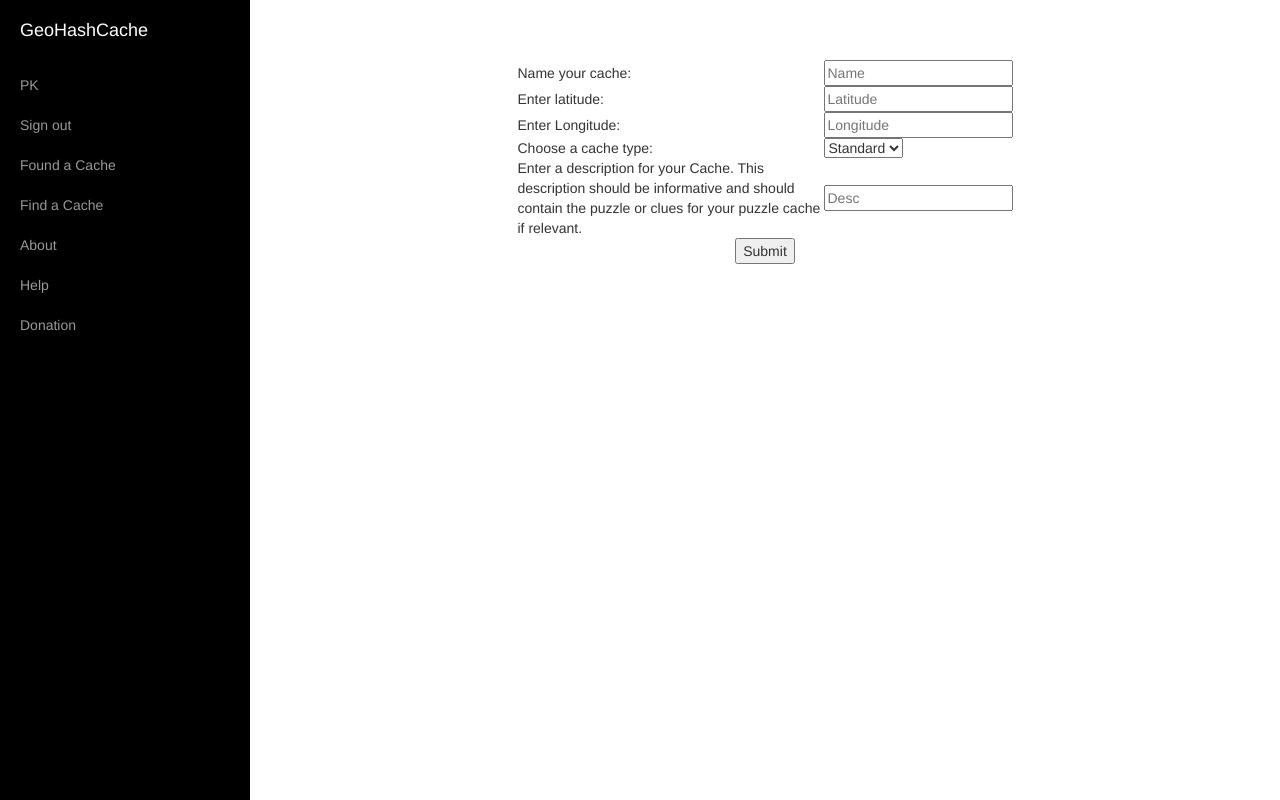
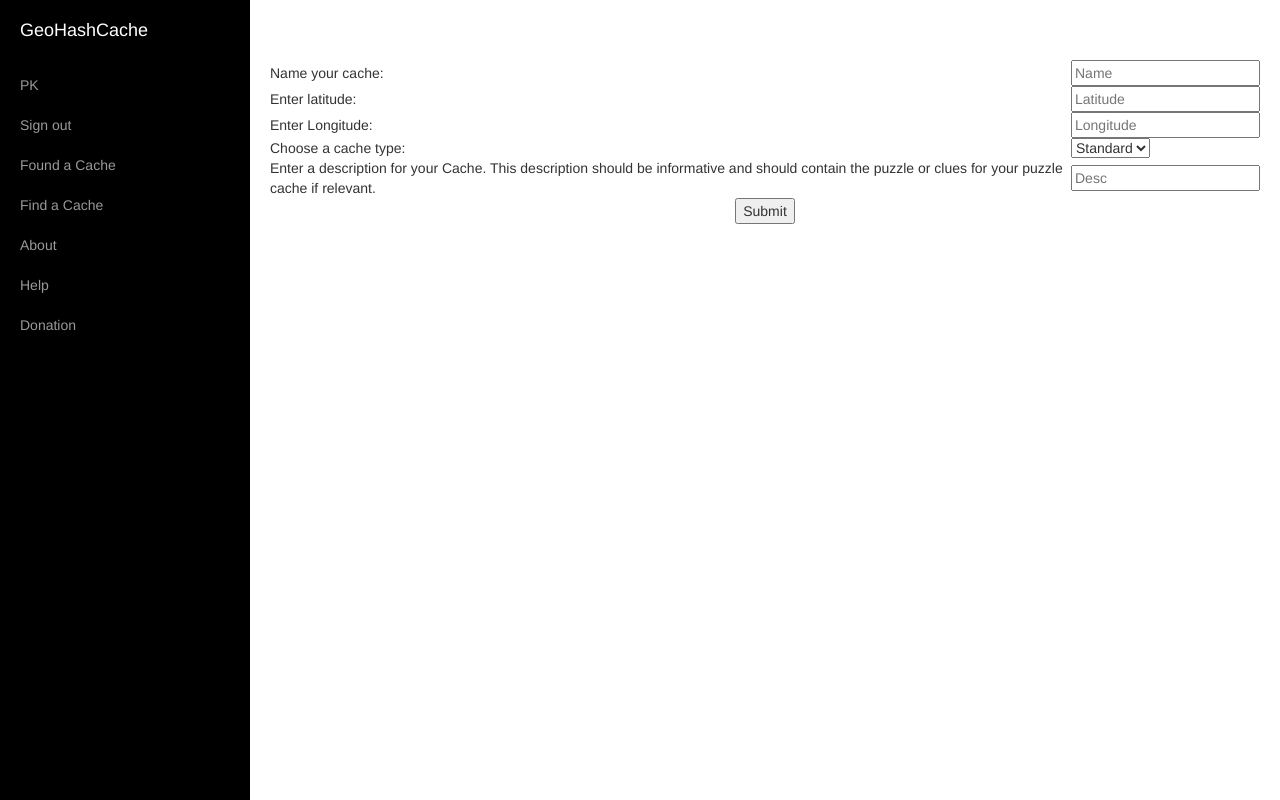
Before and after one commit to AlbertMokrejs/GeoHashCache, a Flask app: page /found in a window 1280 px wide. Run offline with Flask 2, Linux system fonts and the light colour scheme; a user stored in the database is signed in; some libraries are stand-ins or nearby versions.

Commit message:
asjdhfjksdhf

```diff
--- a/templates/found.html
+++ b/templates/found.html
@@ -14,7 +14,7 @@
 </center></br></br>
 {% else %}
 <br><br><center>
-<table style="width:50%;padding="15px">
+<table style="width:50%>
 <form method="POST">
 <tr>
 <td>Name your cache: </td>
```
Also changed, not shown: GeoHashCache.db.
